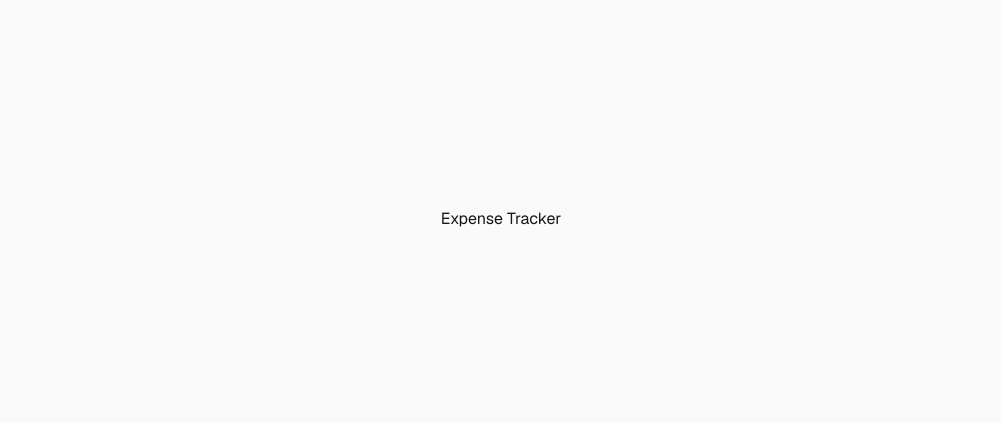
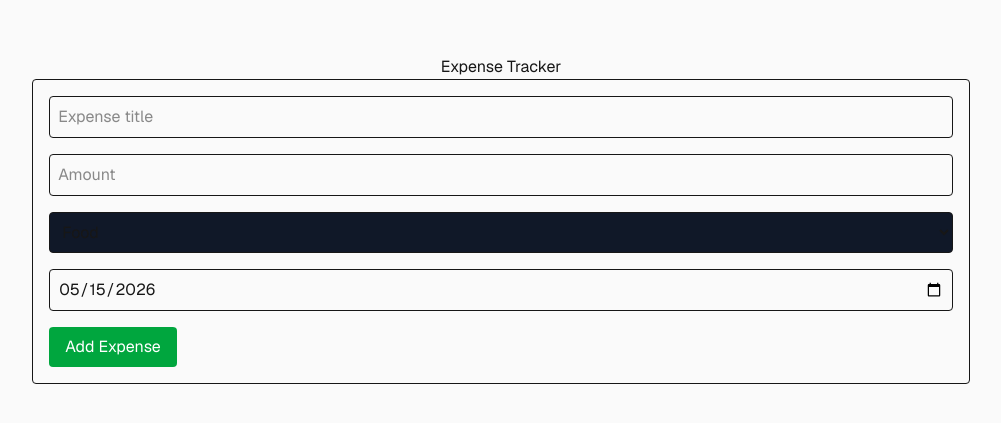
Before and after one commit to Siddhant0Pandey/expense-tracker, a Next.js app: page / in a window 1280 px wide. Shown: the part 181-604 px from the top of the page, without its empty margins (139-1140 px from the left). Built offline with nearby package versions, Linux system fonts and the light colour scheme.

Commit message:
expense form set

```diff
--- a/app/page.tsx
+++ b/app/page.tsx
@@ -1,8 +1,12 @@
+import ExpenseForm from "@/components/ExpenseForm";
 
 export default function Home() {
   return (
     <div className="flex flex-col flex-1 items-center justify-center bg-zinc-50 font-sans dark:bg-black">
      <h1>Expense Tracker</h1>
+     <div>
+      <ExpenseForm/>
+     </div>
     </div>
   );
 }
--- /dev/null
+++ b/components/ExpenseForm.tsx
@@ -0,0 +1,51 @@
+"use client";
+
+import { useState } from "react";
+
+export default function ExpenseForm() {
+    const[loading,setLoading] =useState(false)
+    const [title, setTitle] = useState("");
+  const [amount, setAmount] = useState("");
+  const [category, setCategory] = useState("Food");
+  const [date, setDate] = useState(
+    new Date().toISOString().split("T")[0]
+  );
+
+    function handleSubmit(e:React.FormEvent){
+e.preventDefault();
+setLoading(true);
+    }
+  return (
+    <form className="space-y-4 rounded border p-4"
+    onSubmit={handleSubmit}
+    >
+      <input
+        type="text"
+        placeholder="Expense title"
+        className="w-full border p-2 rounded"
+        required
+        value={title}
+      />
+      <input
+        type="number"
+        placeholder="Amount"
+        className="w-full border p-2 rounded"
+        required
+        value={amount}
+      />
+      <select className="w-full border p-2 rounded bg-gray-900" value={category}>
+        <option>Food</option>
+        <option>Transport</option>
+        <option>Rent</option>
+        <option>Utilities</option>
+        <option>Entertainment</option>
+        <option>Other</option>
+      </select>
+      <input
+      type="date"
+      className="w-full border p-2 rounded"
+      value={date}/>
+      <button type="submit" className="bg-green-600 text-white px-4 py-2 rounded">{loading?"Saving...":"Add Expense"}</button>
+    </form>
+  );
+}
```
